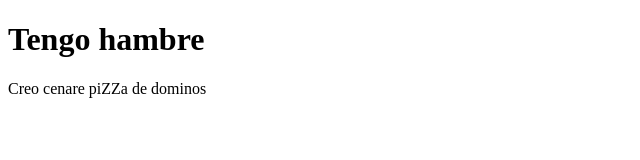
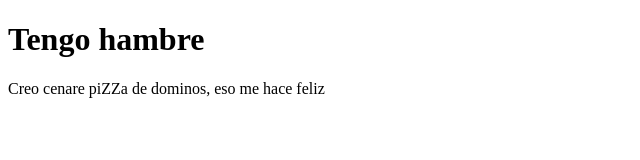
Before and after one commit to andresmora9907/clase8, a plain HTML site: page index.html in a window 1280 px wide. Shown: the whole page, without its empty margins (0-640 px from the left). Drawn offline with Linux system fonts and the light colour scheme.

Commit message:
YA ULTIMA SUBIDA

```diff
--- a/index.html
+++ b/index.html
@@ -7,6 +7,6 @@
 </head>
 <body>
     <h1>Tengo hambre</h1>
-        <p>Creo cenare piZZa de dominos</p>
+        <p>Creo cenare piZZa de dominos, eso me hace feliz</p>
 </body>
 </html>
```
